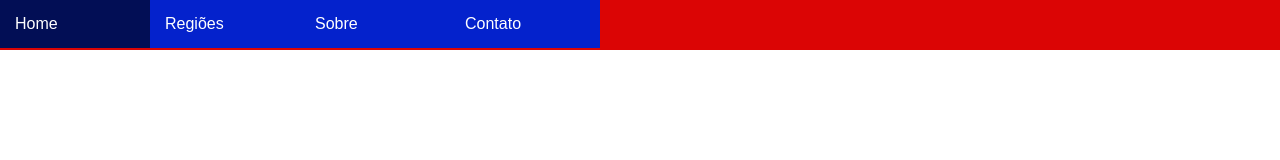
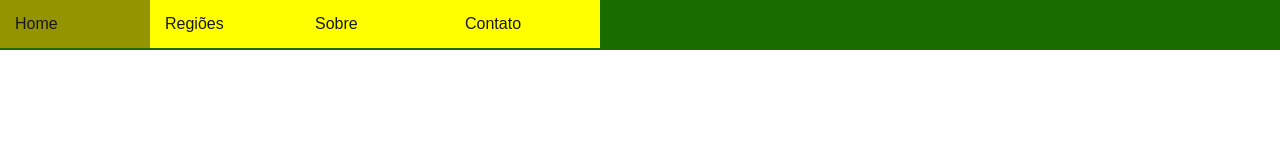
Before and after one commit to SamuelNeto/first-repository, a website: page index.html in a window 1280 px wide. Drawn offline with Linux system fonts and the light colour scheme; files that its build step writes are made by us from their sources.

Commit message:
Correção do caminho do CSS e mudança de cores

```diff
--- a/css/style.css
+++ b/css/style.css
@@ -56,15 +56,15 @@ padding: 0;
 
 /* Menu and Menu`s Link */
 .menu {
-	background-color: #db0505;
+	background-color: #196d00;
 	width: 100%;
 	height: 50px;
 	font-family: Arial, Helvetica, sans-serif;
 }
 .menu a {
-	background-color: #0422cc;
+	background-color: #ffff00;
 	display: block;
-	color: #fff;
+	color: rgb(24, 24, 24);
 	text-decoration: none;
 	padding: 15px;
 	transition: all ease-in .2s;
@@ -94,5 +94,5 @@ padding: 0;
 	visibility: visible;
 }
 .menu a:hover, .menu a:focus {
-	background-color: #020e55;
+	background-color: #949400;
 }
--- a/index.html
+++ b/index.html
@@ -2,8 +2,8 @@
 <html>
 	<head>
 		<meta charset="utf-8"/>
-		<title></title>
-		<link rel="stylesheet" type="text/css" href="_css/style.css"/>
+		<title>BrRegions - Cidades e Estados</title>
+		<link rel="stylesheet" type="text/css" href="css/style.css"/>
 	</head>
 	<body>
 		<!-- <ul>
```
Also changed, not shown: package.json (added, +19 -0 lines).
